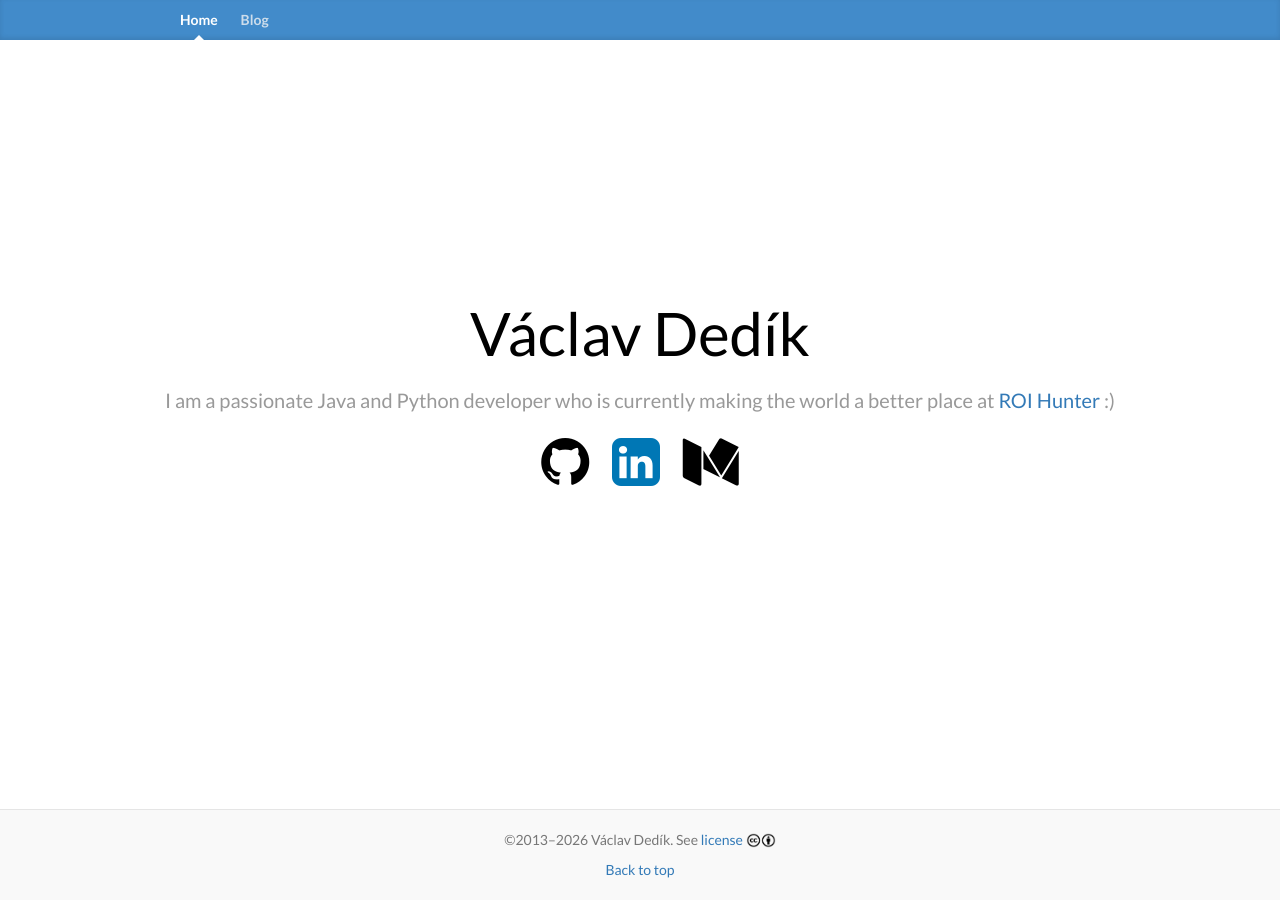
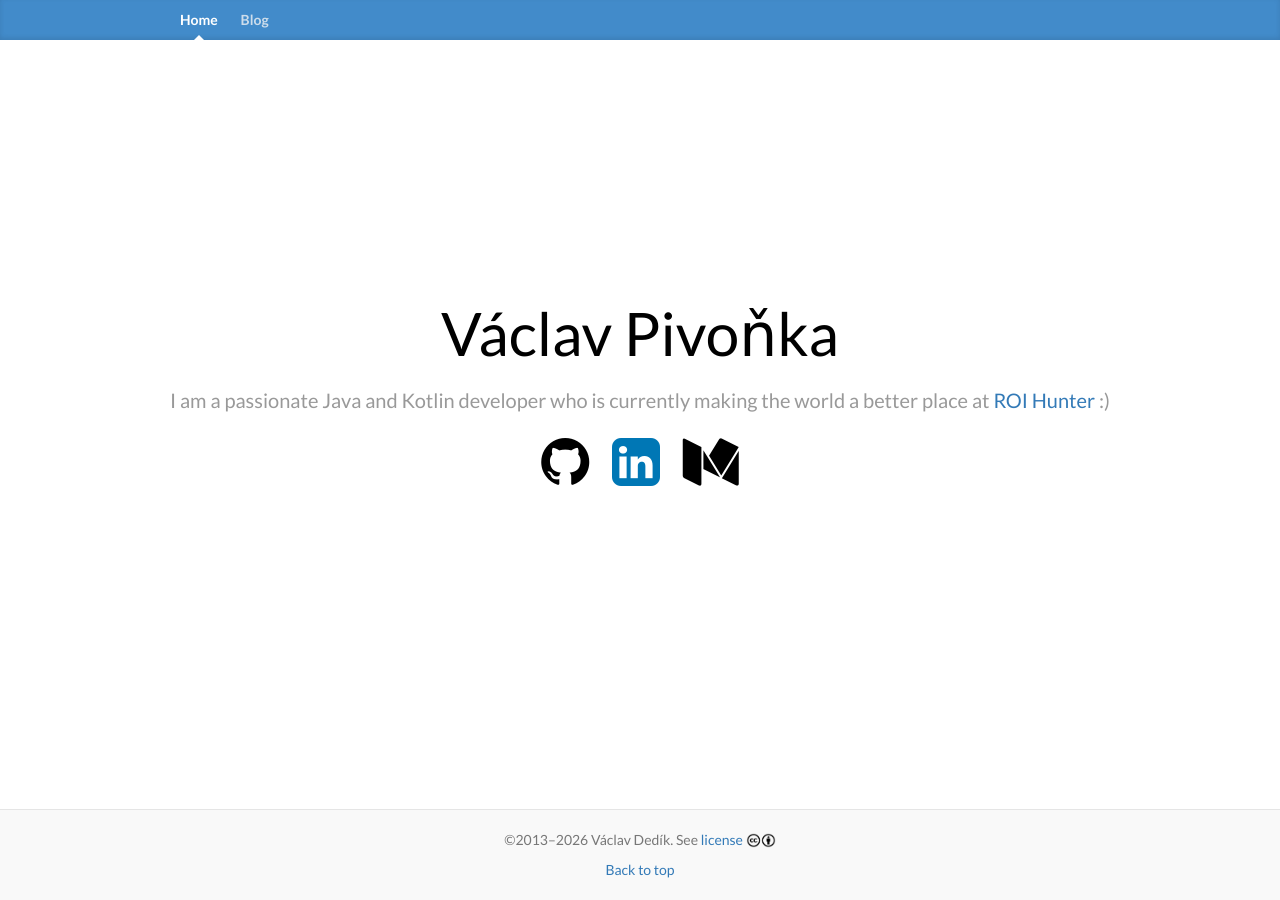
Before and after one commit to VaclavDedik/vaclavdedik.github.io, a Jekyll site: the page built from index.html, in a window 1280 px wide. Built offline with Jekyll 4.4.1, drawn with Linux system fonts in a browser that asks for light colours.

Commit message:
Update name and description in index.html

```diff
--- a/index.html
+++ b/index.html
@@ -1,10 +1,10 @@
 ---
 layout: default
-title: Václav Dedík Home
+title: Václav Pivoňka Home
 ---
 <div class="main-header absolute-center">
-    <h1 class="main-title">Václav Dedík</h1>
-    <p class="main-description">I am a passionate Java and Python developer who is currently making the world a better place at <a href="http://www.roihunter.com/">ROI Hunter</a> :)</p>
+    <h1 class="main-title">Václav Pivoňka</h1>
+    <p class="main-description">I am a passionate Java and Kotlin developer who is currently making the world a better place at <a href="http://www.roihunter.com/">ROI Hunter</a> :)</p>
     <div>
         <a class="icon-only" href="https://github.com/VaclavDedik" title="Github" target="_blank">
             <i class="fa fa-github fa-4x"></i>
```
